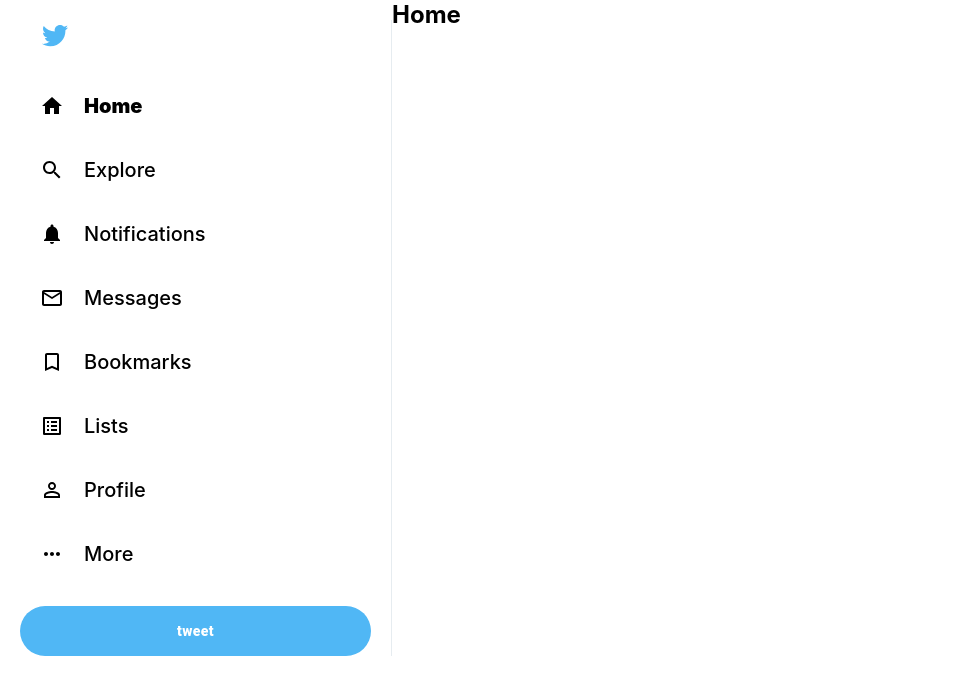
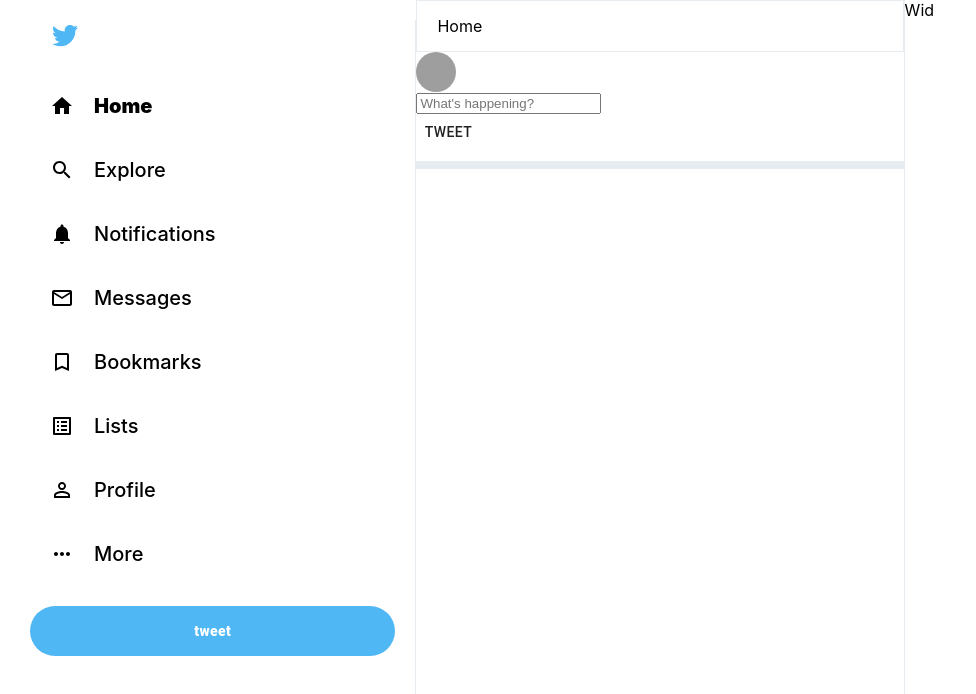
Before and after one commit to PRASADBIRARI/twitter_app, a React (Create React App) app: page / in a window 1280 px wide. Shown: the top 694 px of the page, without its empty margins (0-976 px from the left). Built offline with nearby package versions, Linux system fonts and the light colour scheme; grey boxes are pictures that could not be loaded.

Commit message:
tweetbox and feed ui

```diff
--- a/src/App.css
+++ b/src/App.css
@@ -5,5 +5,9 @@
 
 .app{
   display: flex;
-
+  height: 100vh;
+  max-width: 1300px;
+  margin-left: auto;
+  margin-right: auto;
+  padding: 0 10px;
 }
--- a/src/App.js
+++ b/src/App.js
@@ -2,12 +2,14 @@
 import './App.css';
 import Feed from './Component/Feed';
 import Sidebar from './Component/Sidebar';
+import Widgets from './Component/Widgets';
 
 function App() {
   return (
     <div className="app">
       <Sidebar/>
       <Feed/>
+      <Widgets/>
     </div>
   );
 }
--- /dev/null
+++ b/src/Component/Feed.css
@@ -0,0 +1,25 @@
+.feed{
+    flex: 0.4;
+    border-right: 1px solid var(--twitter-background);
+    min-width: fit-content;
+    overflow-y: scroll;
+
+}
+
+.feed::-webkit-scrollbar{
+    display: none;
+}
+
+.feed__header{
+    position: sticky;
+    top: 0;
+    background-color: white;
+    z-index: 100;
+    border: 1px solid var(--twitter-background);
+    padding: 15px 20px;
+}
+
+.feed__header>h2{
+    font-size: 20px;
+    font-weight: 800;
+}
--- a/src/Component/Feed.jsx
+++ b/src/Component/Feed.jsx
@@ -1,9 +1,14 @@
 import React from 'react'
-
+import "./Feed.css"
+import Tweetbox from './Tweetbox'
 export default function Feed() {
     return (
-        <div>
-            <h2>Home</h2>
+        <div className="feed">
+            <div className="feed__header">
+                <div>Home</div>
+
+            </div>
+            <Tweetbox/>
         </div>
     )
 }
--- a/src/Component/Sidebar.css
+++ b/src/Component/Sidebar.css
@@ -2,6 +2,7 @@
     border-right: 1px solid var(--twitter-background);
     flex: 0.3;
     margin-top: 20px;
+
     padding-left: 20px;
     padding-right: 20px;
 }
--- /dev/null
+++ b/src/Component/Tweetbox.css
@@ -0,0 +1,5 @@
+.tweetBox{
+    padding-bottom: 10px;
+    border-bottom: 8px solid var(--twitter-background);
+    padding-right: 10px;
+}
--- /dev/null
+++ b/src/Component/Tweetbox.jsx
@@ -0,0 +1,17 @@
+import { Avatar, Button } from '@material-ui/core'
+import React from 'react'
+import './Tweetbox.css'
+export default function Tweetbox() {
+    return (
+        <div className="tweetBox">
+            <form>
+                <div className="tweetBox__input">
+                    <Avatar src="https://miro.medium.com/fit/c/262/262/1*y0RL_nWltq-gkiJwEUjwHA.jpeg"/>
+                    <input placeholder="What's happening?" type="text"/>
+                    {/* <input placeholder="" type="text"/> */}
+                </div>
+                <Button>Tweet</Button>
+            </form>
+        </div>
+    )
+}
--- /dev/null
+++ b/src/Component/Widgets.css
@@ -0,0 +1,3 @@
+.widgets{
+    flex: 0.3;
+}
--- /dev/null
+++ b/src/Component/Widgets.jsx
@@ -0,0 +1,9 @@
+import React from 'react'
+import "./Widgets.css"
+export default function Widgets() {
+    return (
+        <div className="widgets">
+            <div>Wid</div>
+        </div>
+    )
+}
```
